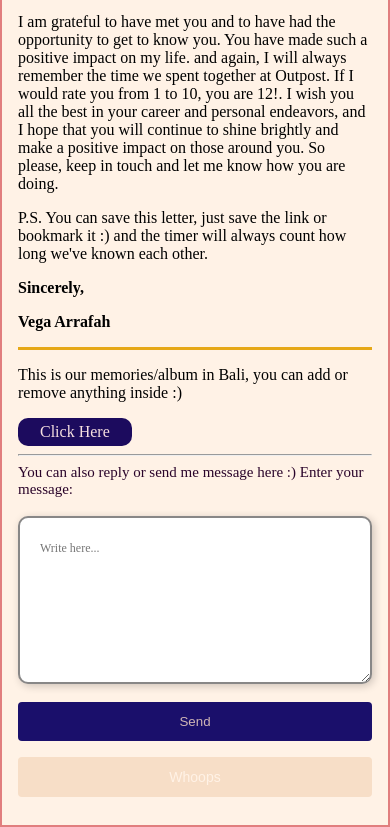
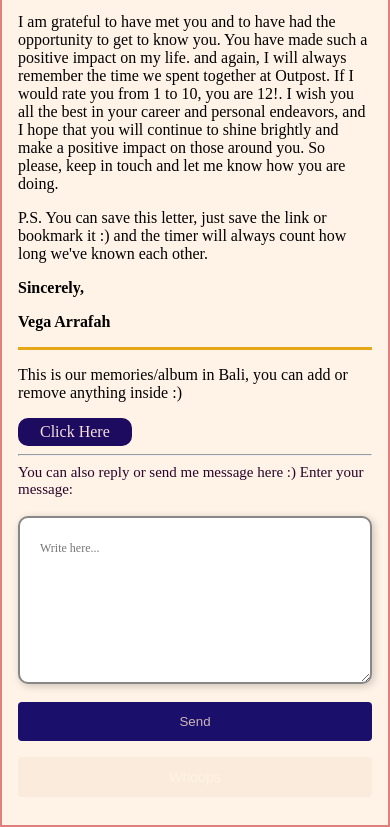
Before and after one commit to arrafahvg/letter, a plain HTML site: page Letter 1.html in a window 390 px wide. In both pictures the pointer is over the button "Whoops". Shown: the part 893-1720 px from the top of the page. Drawn offline with Linux system fonts and the light colour scheme.

Commit message:
Update Letter 1.html
Signed-off-by: arrafahvg <121338080+arrafahvg@users.noreply.github.com>

```diff
--- a/Letter 1.html
+++ b/Letter 1.html
@@ -421,7 +421,7 @@
 }
     .hidden-button:hover,
     .hidden-button:active {
-      background-color: #f7dec7;
+      background-color: #fbebdd;
     }
   }
 
```
